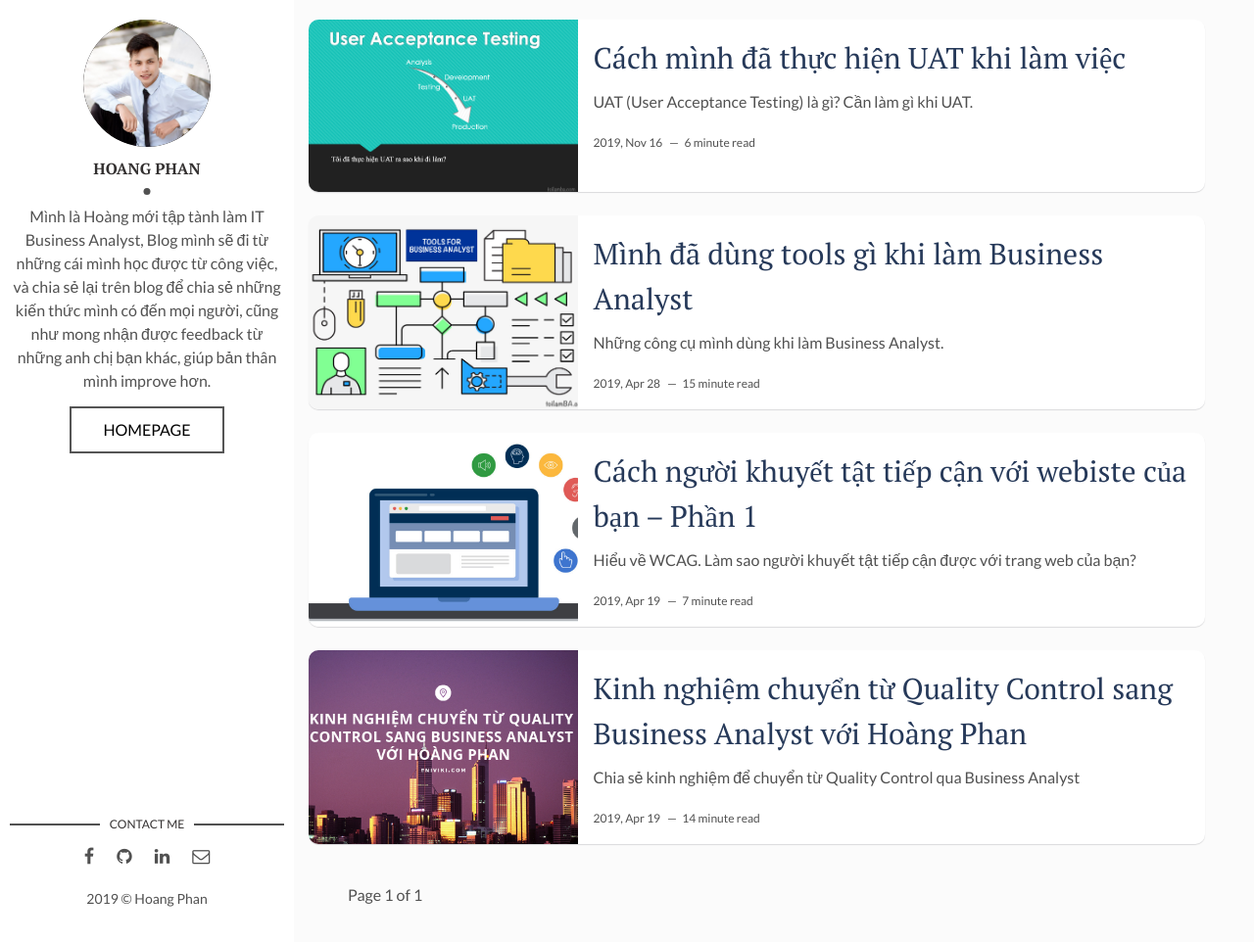
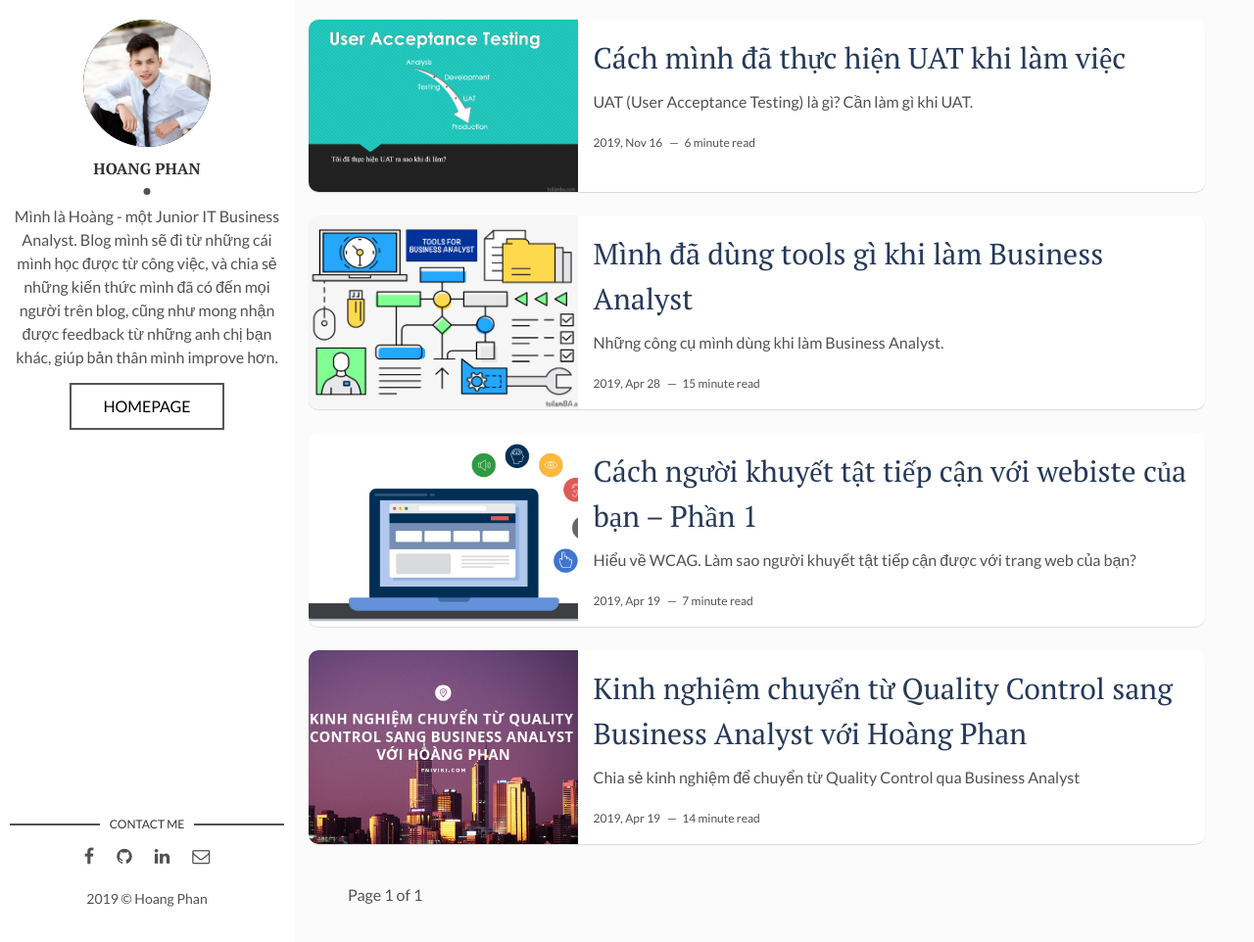
Before and after one commit to hoangpm96/toilamba, a Jekyll site: the page built from index.html, in a window 1280 px wide and 962 px high. Shown: the whole window at 98% size. Built offline with Jekyll 4.4.1, drawn with Linux system fonts in a browser that asks for light colours; the list of posts is cut into pages by our own code.

Commit message:
Edit Introduce

```diff
--- a/_config.yml
+++ b/_config.yml
@@ -1,6 +1,6 @@
 title: Toilamba Blog
 description: > # this means to ignore newlines until "baseurl:"
-  Blog của Hoàng Phan, một newbie IT Business Analyst. Blog chia sẻ những kiến thức bổ ích liên quan đến IT BA và QC.
+  Blog của Hoàng Phan, một Junior IT Business Analyst. Blog chia sẻ những kiến thức bổ ích liên quan đến IT BA và QC.
 permalink: ':title/'
 baseurl: "" # the subpath of your site, e.g. /blog
 url: "" # the base hostname & protocol for your site, e.g. http://example.com
@@ -9,7 +9,7 @@ site-twitter: #if your site has a twitter account, enter it here
 # Author Settings
 author: Hoang Phan # add your name
 author-img: hoangphan-avatar.jpg # add your photo
-about-author: Mình là Hoàng mới tập tành làm IT Business Analyst, Blog mình sẽ đi từ những cái mình học được từ công việc, và chia sẻ lại trên blog để chia sẻ những kiến thức mình có đến mọi người, cũng như mong nhận được feedback từ những anh chị bạn khác, giúp bản thân mình improve hơn. # add description
+about-author: Mình là Hoàng - một Junior IT Business Analyst. Blog mình sẽ đi từ những cái mình học được từ công việc, và chia sẻ những kiến thức mình đã có đến mọi người trên blog, cũng như mong nhận được feedback từ những anh chị bạn khác, giúp bản thân mình improve hơn. # add description
 # social-twitter: # add your Twitter handle
 social-facebook: hoangpm96 # add your Facebook handle
 social-github: hoangpm96 # add your Github handle
```
